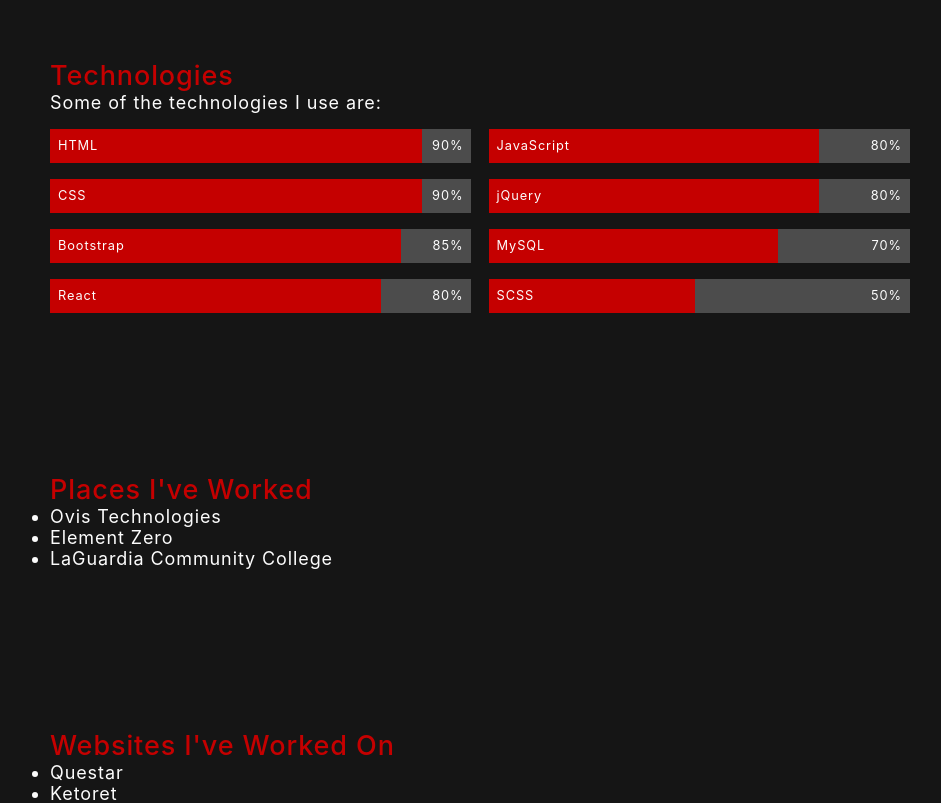
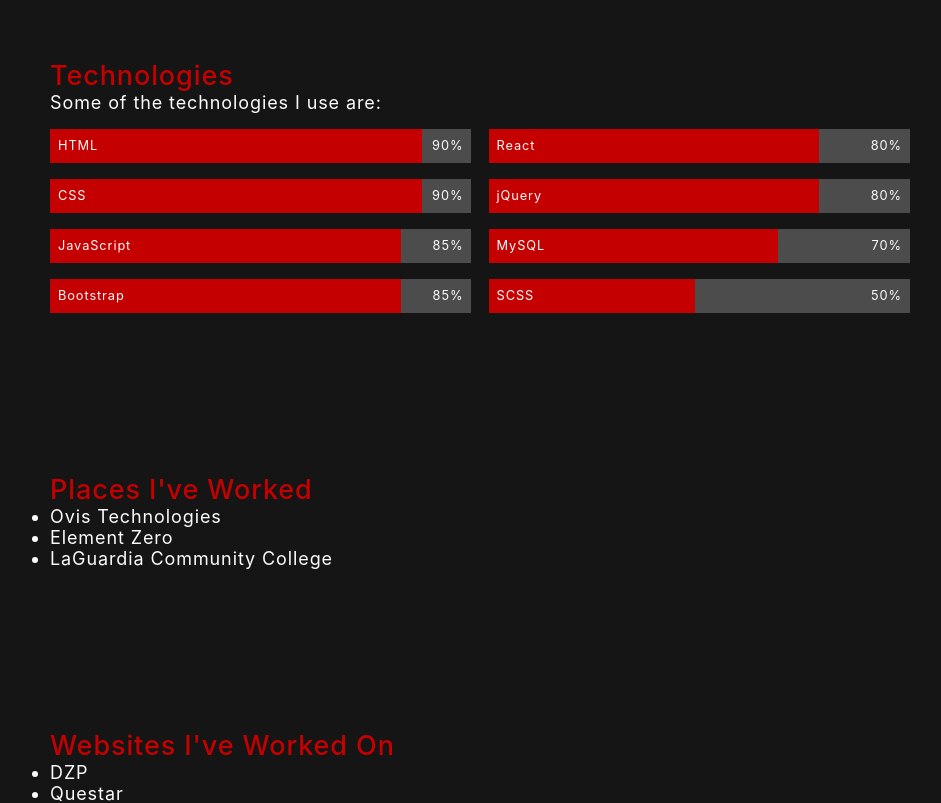
Before and after one commit to RPangil/RAPangilinan, a React (Create React App) app: page / in a window 1280 px wide. Shown: the part 1240-2043 px from the top of the page, without its empty margins (160-1101 px from the left). Built offline with nearby package versions, Linux system fonts and the light colour scheme.

Commit message:
Update App.js
Content Changes

```diff
--- a/src/App.js
+++ b/src/App.js
@@ -37,11 +37,11 @@ function App()
                         <div className={styles.left}>
                             <ProgressBar completed={90} label='HTML' />
                             <ProgressBar completed={90} label='CSS' />
+                            <ProgressBar completed={85} label='JavaScript' />
                             <ProgressBar completed={85} label='Bootstrap' />
-                            <ProgressBar completed={80} label='React' />
                         </div>
                         <div className={styles.right}>
-                            <ProgressBar completed={80} label='JavaScript' />
+                            <ProgressBar completed={80} label='React' />
                             <ProgressBar completed={80} label='jQuery' />
                             <ProgressBar completed={70} label='MySQL' />
                             <ProgressBar completed={50} label='SCSS' />
@@ -57,6 +57,7 @@ function App()
                 </Container>
                 <Container title="Websites I've Worked On">
                     <ul>
+                        <li>DZP</li>
                         <li>Questar</li>
                         <li>Ketoret</li>
                         <li>Novawulf</li>
```
